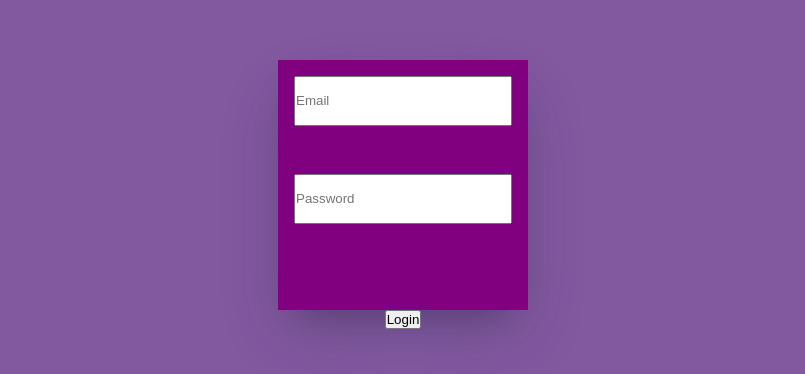
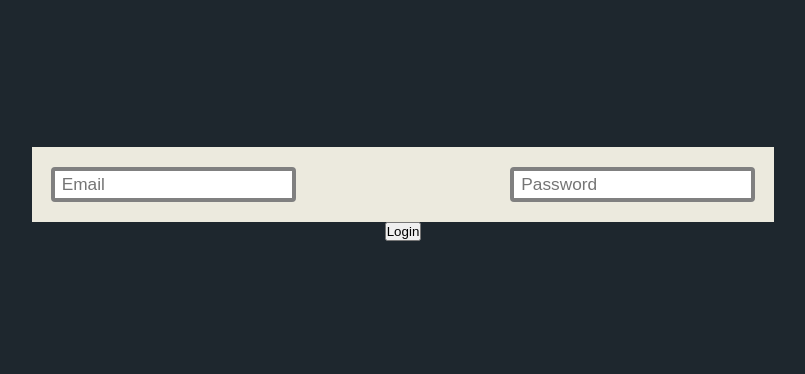
Before and after one commit to Ace1313/ecommercTS, a React (Create React App) app: page /home in a window 1280 px wide. Shown: the part 206-580 px from the top of the page, without its empty margins (237-1042 px from the left). Built offline with nearby package versions, Linux system fonts and the light colour scheme.

Commit message:
fixed localStorage bugg added totalsum

```diff
--- a/src/components/CartItems.tsx
+++ b/src/components/CartItems.tsx
@@ -1,4 +1,4 @@
-import { useContext, useState } from 'react';
+import { useContext } from 'react';
 import { AppContext } from '../components/context/AppContext';
 import { CartItem } from '../interface/ecomerce.interface';
 import styled from 'styled-components';
@@ -50,7 +50,7 @@ function CartItems({ id, imageUrl, title, inStock, price, amount }: CartItem) {
       localStorage.setItem('products', JSON.stringify(productsLocalstate));
    }
 
-   function decreaseHandler() {
+   function decrementHandler() {
       const incId = id;
 
       if (amount === 1) {
@@ -59,6 +59,20 @@ function CartItems({ id, imageUrl, title, inStock, price, amount }: CartItem) {
          localStorage.setItem('Cart', JSON.stringify(newArray));
          console.log(newArray);
          dispatch({ type: 'SET_CARTITEM_COUNT', payload: newArray });
+
+         productsLocalstate.map((item: any) => {
+            if (item.id === id) {
+               return {
+                  ...item,
+                  inStock: item.inStock++,
+               };
+            }
+            return item;
+         });
+
+         localStorage.setItem('products', JSON.stringify(productsLocalstate));
+
+         dispatch({ type: 'SET_INIT_PRODUCTS', payload: productsLocalstate });
 
          return;
       }
@@ -95,20 +109,41 @@ function CartItems({ id, imageUrl, title, inStock, price, amount }: CartItem) {
    }
 
    return (
-      <div>
-         <p> {title} </p>
-         <p> price: {price} </p>
+      <Wrapper>
+         <img src={imageUrl} alt="product" />
+         <h3> {title} </h3>
+         <p> price: {price} $ </p>
          <p> amount: {amount}</p>
          <p> Instock: {inStock}</p>
-
-         <button onClick={decreaseHandler}>-</button>
-         <button onClick={incrementHandler}>+</button>
-      </div>
+         <div>
+            <button onClick={decrementHandler}>-</button>
+            <button onClick={incrementHandler}>+</button>
+         </div>
+      </Wrapper>
    );
 }
 
 const Wrapper = styled.div`
-   padding: 2rem;
+   display: grid;
+   grid-template-columns: auto;
+   grid-template-rows: 1fr 1fr 1fr 1fr;
+   justify-content: center;
+   justify-items: center;
+   box-shadow: rgba(50, 50, 93, 0.25) 0px 50px 100px -20px,
+      rgba(0, 0, 0, 0.3) 0px 30px 60px -30px,
+      rgba(10, 37, 64, 0.35) 0px -2px 6px 0px inset;
+   background-color: #f3a683f4;
+   padding: 1rem;
+
+   button {
+      width: 30px;
+      height: 30px;
+   }
+
+   img {
+      width: 180px;
+      height: 180px;
+   }
 `;
 
 export default CartItems;
--- a/src/components/ProductItemCard.tsx
+++ b/src/components/ProductItemCard.tsx
@@ -26,16 +26,31 @@ function ProductItemCard({ id, title, price, imageUrl }: ProductItem) {
       let cartArray = state.cart;
       const addProduct = productArray.find((item: any) => item.id === productId)!;
 
-      const cartItem: CartItem = { ...addProduct, amount: 1 };
+      const cartItem: CartItem = { ...addProduct, amount: 1, inStock: inStock - 1 };
 
       localStorage.setItem('Cart', JSON.stringify(cartArray));
+
+      productArray.map((item: any) => {
+         if (item.id === id) {
+            return {
+               ...item,
+               inStock: item.inStock--,
+            };
+         }
+         return item;
+      });
+
+      localStorage.setItem('products', JSON.stringify(productArray));
+
       dispatch({ type: 'ADD_CART', payload: cartItem });
+
+      dispatch({ type: 'SET_INIT_PRODUCTS', payload: productArray });
    }
 
    return (
       <Wrapper>
+         <img src={imageUrl} alt="" />
          <h3> {title} </h3>
-         <img src={imageUrl} alt="" />
          <p> Instock: {inStock} </p>
          <p> Price: {price} $ </p>
          <button onClick={addToCartHandler} disabled={isInCart()}>
@@ -54,8 +69,9 @@ const Wrapper = styled.div`
    box-shadow: rgba(50, 50, 93, 0.25) 0px 50px 100px -20px,
       rgba(0, 0, 0, 0.3) 0px 30px 60px -30px,
       rgba(10, 37, 64, 0.35) 0px -2px 6px 0px inset;
-   background-color: #848a8494;
-   padding: 1rem;
+   background-color: #ced6e0;
+
+   border-radius: 5px;
 
    button {
       width: 100px;
@@ -65,7 +81,7 @@ const Wrapper = styled.div`
    }
 
    img {
-      width: 180px;
+      width: 300px;
       height: 180px;
    }
 `;
--- a/src/components/ProductList.tsx
+++ b/src/components/ProductList.tsx
@@ -20,7 +20,7 @@ function ProductList() {
 
 const Wrapper = styled.div`
    display: grid;
-   grid-template-rows: 320px 320px 320px;
+   grid-template-rows: 340px 340px 340px;
    grid-template-columns: 300px 300px 300px;
    justify-content: center;
    align-content: center;
--- a/src/index.css
+++ b/src/index.css
@@ -5,7 +5,7 @@
 }
 
 body {
-   background-color: #82589f;
+   background-color: #1e272e;
 }
 
 .ok {
--- a/src/pages/Cart.tsx
+++ b/src/pages/Cart.tsx
@@ -1,19 +1,37 @@
-import { useEffect, useContext } from 'react';
+import { useContext } from 'react';
 import { AppContext } from '../components/context/AppContext';
+import styled from 'styled-components';
 
 import CartItems from '../components/CartItems';
+import { getLocalCart } from '../components/utilities/helpers';
 
 function Cart() {
    const { state } = useContext(AppContext);
 
-   useEffect(() => {}, []);
+   const cartState = getLocalCart();
+
+   const totalPrice = cartState.reduce((total: number, item: any) => {
+      return total + item.price * item.amount;
+   }, 0);
 
    return (
-      <div>
+      <Wrapper>
          {state.cart &&
             state.cart.map((item: any) => <CartItems key={item.id} {...item} />)}
-      </div>
+         <h1> Total sum {totalPrice} $ </h1>
+      </Wrapper>
    );
 }
 
+const Wrapper = styled.div`
+   display: grid;
+   grid-template-rows: 420px 420px 420px;
+   grid-template-columns: 300px 300px 300px;
+   justify-content: center;
+   align-content: center;
+   gap: 3rem;
+   margin-top: 3rem;
+   padding-top: 1rem;
+`;
+
 export default Cart;
--- a/src/pages/Loggin.jsx
+++ /dev/null
@@ -1,63 +0,0 @@
-import React, { useContext, useState } from 'react';
-import styled from 'styled-components';
-import { AppContext } from '../components/context/AppContext';
-import { mockInfo } from '../userInformation';
-import { useNavigate } from 'react-router-dom';
-
-function Loggin() {
-   const { dispatch, state } = useContext(AppContext);
-   const [email, setEmail] = useState('');
-   const [password, setPassword] = useState('');
-   let navigate = useNavigate();
-
-   function submitHandler() {
-      if (mockInfo[0].email === email && mockInfo[0].password === password) {
-         dispatch({ type: 'SET_LOGGED_IN' });
-         navigate('/products');
-         // localStorage.setItem('isLoggedIn', JSON.stringify(!state.isLoggedIn));
-      } else {
-         return console.log('false', state);
-      }
-   }
-
-   return (
-      <LogginWrapper>
-         <form className="login_form">
-            <input
-               onChange={(e) => setEmail(e.target.value)}
-               value={email}
-               type="text"
-               placeholder="Email"
-            />
-            <input
-               onChange={(e) => setPassword(e.target.value)}
-               value={password}
-               type="password"
-               placeholder="Password"
-            />
-         </form>
-         <button onClick={submitHandler}>Login</button>
-      </LogginWrapper>
-   );
-}
-
-const LogginWrapper = styled.div`
-   height: 100vh;
-   display: flex;
-   justify-content: center;
-   align-items: center;
-   flex-direction: column;
-
-   .login_form {
-      height: 250px;
-      box-shadow: rgba(50, 50, 93, 0.25) 0px 30px 60px -12px,
-         rgba(0, 0, 0, 0.3) 0px 18px 36px -18px;
-      display: grid;
-      grid-template-rows: 50px 50px 50px;
-      gap: 3rem;
-      width: 250px;
-      padding: 1rem;
-      background-color: purple;
-   }
-`;
-export default Loggin;
--- /dev/null
+++ b/src/pages/Loggin.tsx
@@ -0,0 +1,121 @@
+import { useContext, useState } from 'react';
+import styled from 'styled-components';
+import { AppContext } from '../components/context/AppContext';
+import { mockInfo } from '../userInformation';
+import { useNavigate } from 'react-router-dom';
+
+function Loggin() {
+   const { dispatch } = useContext(AppContext);
+   const [email, setEmail] = useState<string>('');
+   const [emailTouched, setEmailTouched] = useState<boolean>(false);
+
+   const [nameIsValid, nameMessage] = isValidName(email);
+
+   const [password, setPassword] = useState('');
+
+   const nameInputCss = !emailTouched ? '' : nameIsValid ? 'valid' : 'invalid';
+   const nameMessageCss = emailTouched
+      ? ''
+      : 'invisible' + (nameIsValid ? '' : ' error');
+
+   let navigate = useNavigate();
+
+   function submitHandler() {
+      if (email === mockInfo[0].email) {
+         dispatch({ type: 'SET_LOGGED_IN' });
+         navigate('/products');
+      } else {
+         setEmailTouched(true);
+      }
+   }
+
+   function isValidName(email: string): [boolean, string] {
+      if (email === mockInfo[0].email) {
+         return [true, '✔'];
+      } else {
+         return [false, ' ❌ Fyll ut rätt information'];
+      }
+   }
+
+   return (
+      <LogginWrapper>
+         <form className="form">
+            <input
+               className={nameInputCss}
+               onChange={(e) => setEmail(e.target.value)}
+               value={email}
+               type="text"
+               placeholder="Email"
+               onBlur={() => setEmailTouched(true)}
+            />
+            <span className={nameMessageCss}> {nameMessage} </span>
+            <input
+               onChange={(e) => setPassword(e.target.value)}
+               value={password}
+               type="password"
+               placeholder="Password"
+            />
+         </form>
+         <button onClick={submitHandler}>Login</button>
+      </LogginWrapper>
+   );
+}
+
+const LogginWrapper = styled.div`
+   height: 100vh;
+   display: flex;
+   justify-content: center;
+   align-items: center;
+   flex-direction: column;
+
+   .login_form {
+      height: 250px;
+      box-shadow: rgba(50, 50, 93, 0.25) 0px 30px 60px -12px,
+         rgba(0, 0, 0, 0.3) 0px 18px 36px -18px;
+      display: grid;
+      grid-template-rows: 50px 50px 50px;
+      gap: 3rem;
+      width: 250px;
+      padding: 1rem;
+      background-color: purple;
+   }
+
+   .formvalid {
+      border-color: green;
+   }
+
+   .forminvalid {
+      border-color: red;
+   }
+   .form {
+      transition: all 1s;
+      font-size: 1.2em;
+   }
+   .form label {
+      display: block;
+      margin-top: 1em;
+   }
+   .form input {
+      border: 4px solid gray;
+      border-radius: 4px;
+      padding: 0.2em 0.4em;
+      font-size: 0.9em;
+   }
+   .form .valid {
+      border-color: green;
+   }
+   .form .invalid {
+      border-color: red;
+   }
+   .invisible {
+      visibility: hidden;
+   }
+   .form {
+      background-color: #eceade;
+      padding: 1em;
+   }
+   .form .error {
+      color: #e34343;
+   }
+`;
+export default Loggin;
```
